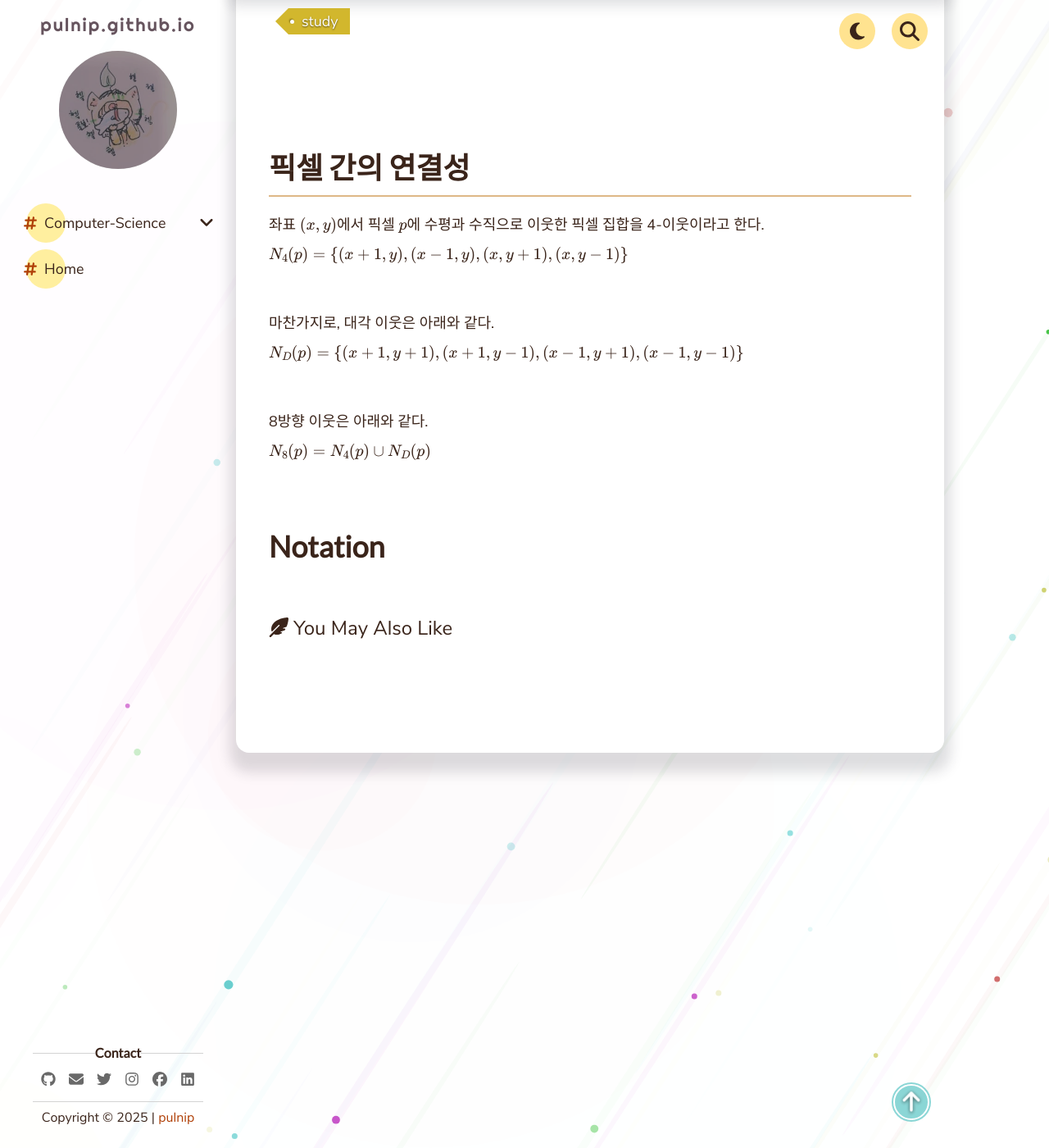
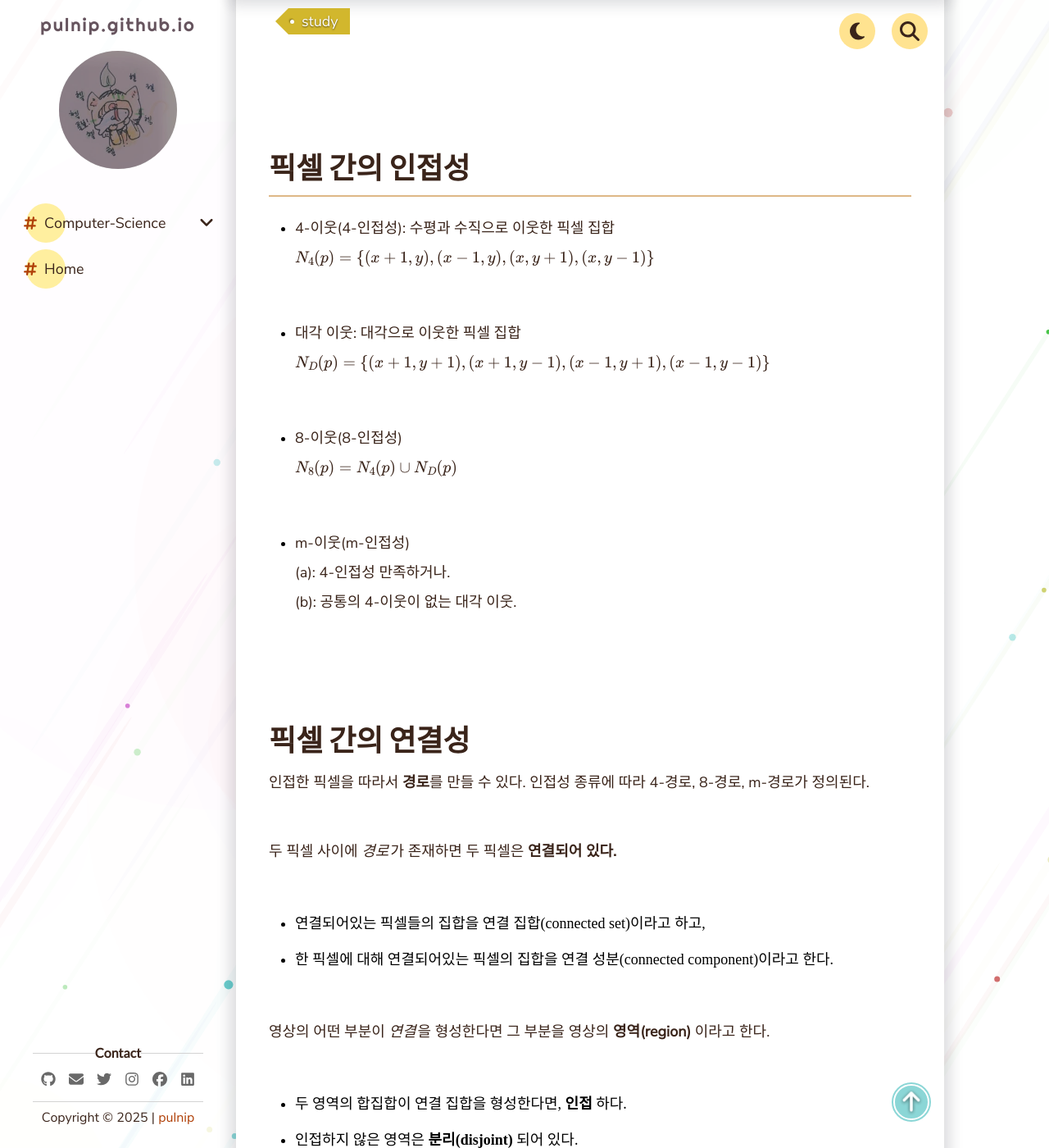
Before and after one commit to pulnip/pulnip.github.io, a Jekyll site: the page built from _pages/Computer-Science/Computer-Vision/Neighbors-of-Pixel.md, in a window 1280 px wide and 1400 px high, scrolled down 625 px. Shown: the whole window at 82% size. Built offline with Jekyll 4.4.1, drawn with Linux system fonts in a browser that asks for light colours; formulas are drawn with MathJax 3; comment, search, counter and statistics services are not loaded.

Commit message:
Update posts

```diff
--- a/_pages/Computer-Science/Computer-Vision/Neighbors-of-Pixel.md
+++ b/_pages/Computer-Science/Computer-Vision/Neighbors-of-Pixel.md
@@ -5,15 +5,30 @@ tags:
 date: 2025-03-03
 thumbnail: https://upload.wikimedia.org/wikipedia/commons/thumb/1/19/5x5x5_connectivity.png/800px-5x5x5_connectivity.png
 ---
-# 픽셀 간의 연결성
+# 픽셀 간의 인접성
 ---
 
-좌표 $$(x, y)$$에서 픽셀 $$p$$에 수평과 수직으로 이웃한 픽셀 집합을 4-이웃이라고 한다.
+- 4-이웃(4-인접성): 수평과 수직으로 이웃한 픽셀 집합
 $$N_4(p)=\{(x+1,y),(x-1,y),(x,y+1),(x,y-1)\}$$
 
-마찬가지로, 대각 이웃은 아래와 같다.
+- 대각 이웃: 대각으로 이웃한 픽셀 집합
 $$N_D(p)=\{(x+1,y+1),(x+1,y-1),(x-1,y+1),(x-1,y-1)\}$$
 
-8방향 이웃은 아래와 같다.
+- 8-이웃(8-인접성)
 $$N_8(p)=N_4(p)\cup N_D(p)$$
-# Notation
+
+- m-이웃(m-인접성)
+(a): 4-인접성 만족하거나.
+(b): 공통의 4-이웃이 없는 대각 이웃.
+
+# 픽셀 간의 연결성
+
+인접한 픽셀을 따라서 **경로**를 만들 수 있다. 인접성 종류에 따라 4-경로, 8-경로, m-경로가 정의된다.
+
+두 픽셀 사이에 *경로*가 존재하면 두 픽셀은 **연결되어 있다.**
+- 연결되어있는 픽셀들의 집합을 연결 집합(connected set)이라고 하고,
+- 한 픽셀에 대해 연결되어있는 픽셀의 집합을 연결 성분(connected component)이라고 한다.
+
+영상의 어떤 부분이 *연결*을 형성한다면 그 부분을 영상의 **영역(region)** 이라고 한다.
+- 두 영역의 합집합이 연결 집합을 형성한다면, **인접** 하다.
+- 인접하지 않은 영역은 **분리(disjoint)** 되어 있다.
```
Also changed, not shown: _pages/Computer-Science/Computer-Vision/Image-Segmentation.md (+30 -2 lines), assets/img/edge_profile.png (added), assets/img/kernels_line.png (added).
